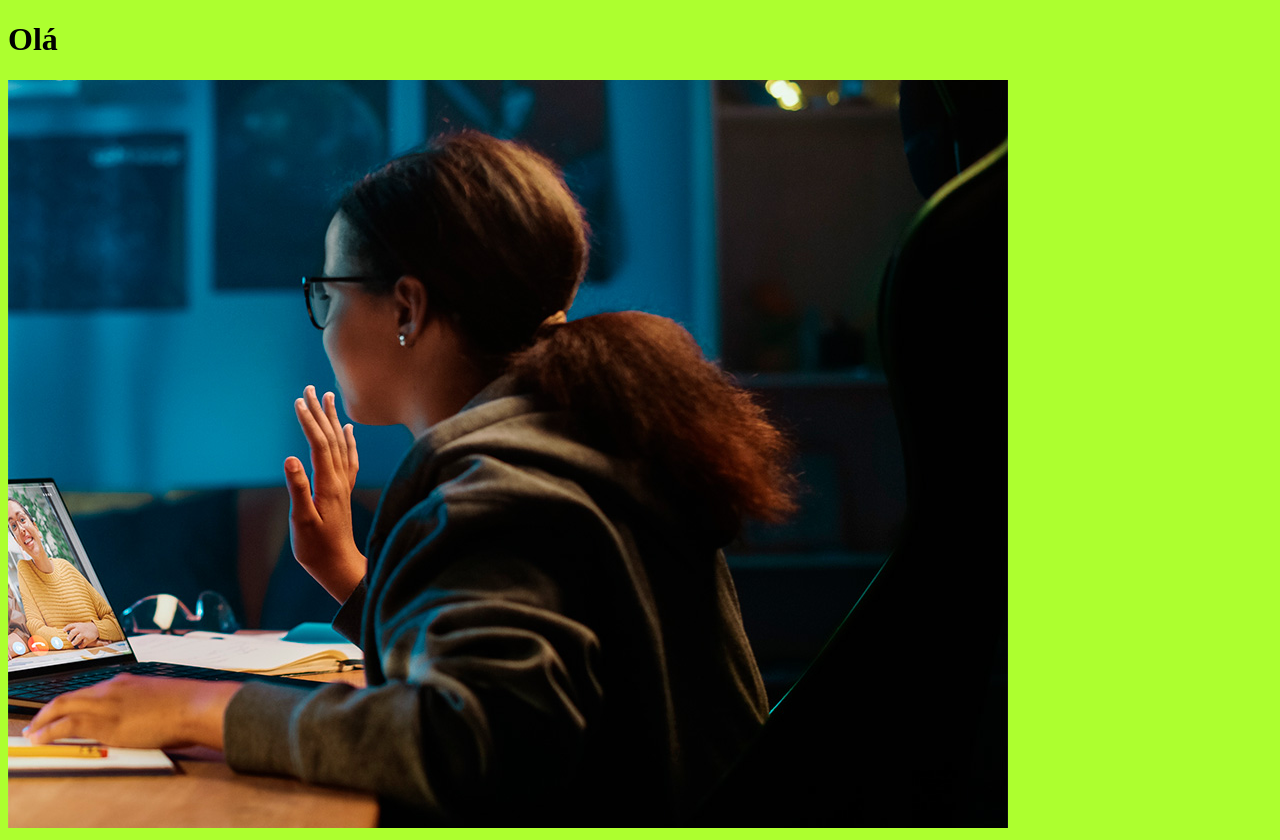
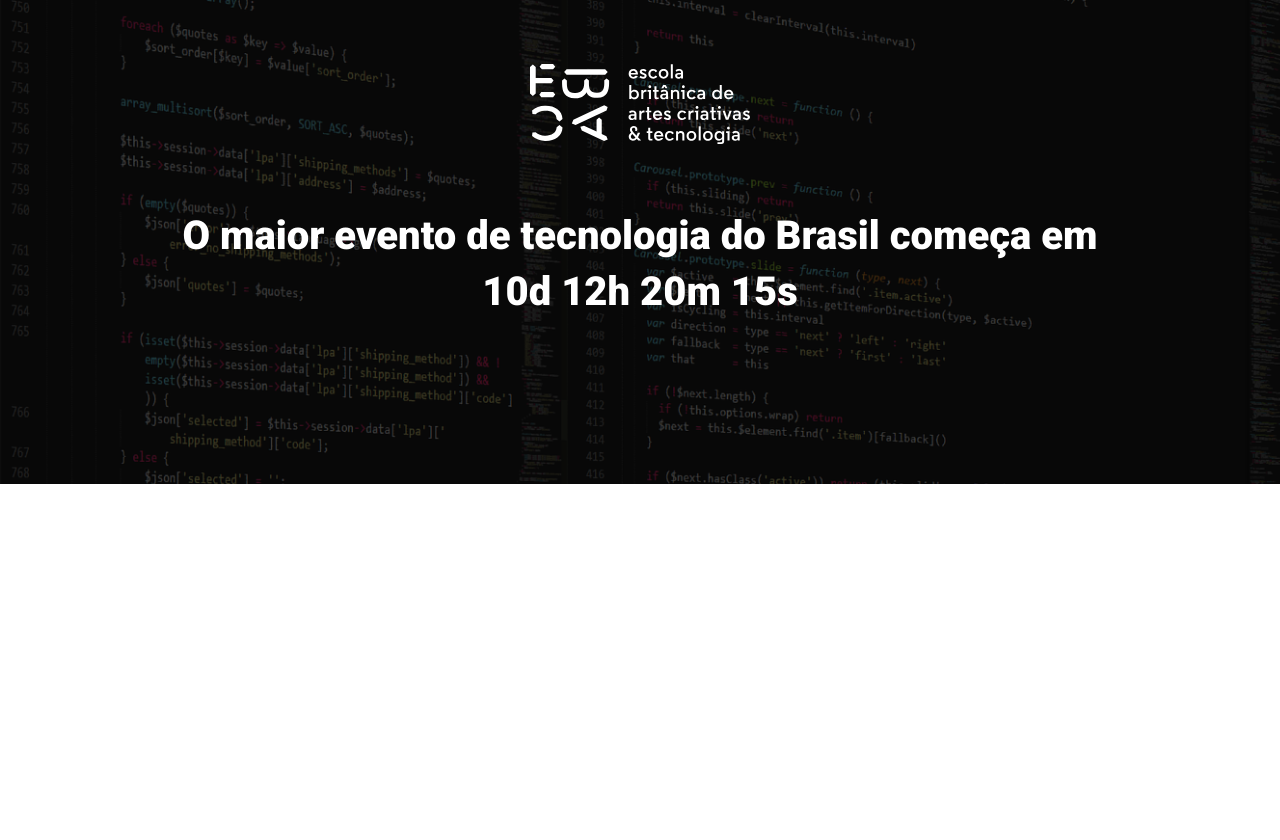
Before and after one commit to danijoss/ebac_tech_talks, a website built with Parcel: page src/index.html in a window 1280 px wide. After the commit the page ends 800 px from the top, so only its background shows below. Built offline with nearby package versions, Linux system fonts and the light colour scheme.

Commit message:
criando o hero

```diff
--- a/src/index.html
+++ b/src/index.html
@@ -4,12 +4,21 @@
     <meta charset="UTF-8">
     <meta http-equiv="X-UA-Compatible" content="IE=edge">
     <meta name="viewport" content="width=device-width, initial-scale=1.0">
-    <title>Document</title>
+    <title>EBAC Tech Talks</title>
     <link rel="stylesheet" href="styles/main.scss">
+    <link rel="preconnect" href="https://fonts.googleapis.com">
+    <link rel="preconnect" href="https://fonts.gstatic.com" crossorigin>
+    <link href="https://fonts.googleapis.com/css2?family=Roboto:wght@400;700;900&display=swap" rel="stylesheet">
 </head>
 <body>
-    <h1>Olá</h1>
-    <img src="./images/backend.png" alt="">
+    <header class="hero">
+        <div class="container">
+            <img class="hero__logo" src="./images/ebac_logo.svg" alt="EBAC">
+            <p class="hero__text">
+                O maior evento de tecnologia do Brasil começa em 10d 12h 20m 15s
+            </p>
+        </div>
+    </header>
     <script src="scripts/main.js"></script>
 </body>
 </html>
--- /dev/null
+++ b/src/styles/_hero.scss
@@ -0,0 +1,53 @@
+.hero {
+    padding-top: 64px;
+    padding-bottom: 100px;
+    background-image: url(../images/fundo.png);
+    background-repeat: no-repeat;
+    background-size: cover;
+    position: relative;
+
+    .container {
+        position: relative;
+    }
+
+    &::before{
+        position: absolute;
+        top: 0;
+        left: 0;
+        width: 100%;
+        height: 100%;
+        background-color: #000;
+        content: '';
+        opacity: .7;
+    }
+
+    &__text {
+        margin-top: 64px;
+        margin-bottom: 64px;
+        font-size: 40px;
+        line-height: 56px;
+        font-weight: 800;
+        text-align: center;
+    }
+
+    &__logo {
+        margin: 0 auto;
+        height: 80px;
+        display: block;
+    }
+
+    @media (max-width: 640px) {
+
+        padding: 40px 0;
+
+        &__logo{
+            height: 40px;
+        }
+
+        &__text {
+            font-size: 22px;
+            line-height: 24px;
+            margin: 24px 0;
+        }
+    }
+}
--- a/src/styles/main.scss
+++ b/src/styles/main.scss
@@ -1,3 +1,24 @@
-body {
-    background-color: greenyellow;
+@use 'hero';
+
+* {
+    margin: 0;
+    padding: 0;
+    box-sizing: border-box;
+    font-family: Roboto, sans-serif;
+    color: #fff;
 }
+
+.container {
+    max-width: 960px;
+    width: 100%;
+    margin: 0 auto;
+
+    @media (max-width: 640px) {
+        max-width: 80%;
+
+    }
+
+    @media (max-width: 1024px) {
+        max-width: 90%;
+    }
+}
```
